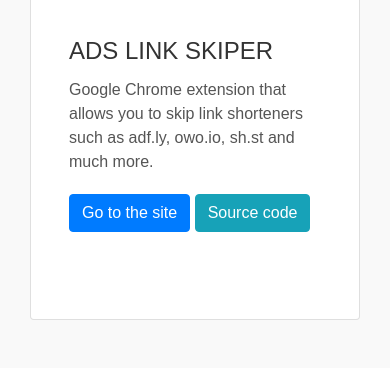
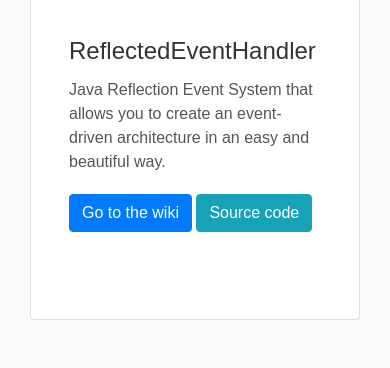
Before and after one commit to nuriofernandez/old-nurio.me, a PHP site: page /projects in a window 390 px wide. Shown: the part 1185-1553 px from the top of the page. Run offline with PHP 8.4, Linux system fonts and the light colour scheme; some libraries are stand-ins or nearby versions; some web fonts are replaced.

Commit message:
Added ReflectedEventHandler as a project

```diff
--- a/src/pages/projects.php
+++ b/src/pages/projects.php
@@ -21,6 +21,12 @@
 
 	<div style="height:50px"></div>
 
+	<!-- START OF 'reflected-event-handler' PROJECT CONTENT -->
+	<?php renderProject('reflected-event-handler', "\t"); ?>
+	<!-- END OF PROJECT CONTENT -->
+
+	<div style="height:50px"></div>
+
 	<!-- START OF 'ads-link-skiper' PROJECT CONTENT -->
 	<?php renderProject('ads-link-skiper', "\t"); ?>
 	<!-- END OF PROJECT CONTENT -->
--- /dev/null
+++ b/src/pages/projects/reflected-event-handler.php
@@ -0,0 +1,21 @@
+<section>
+	<div class="container">
+		<div class="card">
+			<div class="row">
+				<div class="col-md-7">
+					<a href="https://github.com/xXNurioXx/ReflectedEventHandler/wiki" target="_blank">
+						<div class="card-img-bottom img-project-banner" style="color: #fff; min-height: 20rem; height: 100%; background: url('https://i.imgur.com/JpIlG0G.gif') center no-repeat; background-size: cover;"></div>
+					</a>
+				</div>
+				<div class="col-md-5">
+					<div class="card-block" style="padding: 38px; min-height: 20rem;">
+						<h4 class="card-title">ReflectedEventHandler</h4>
+						<p class="card-text">Java Reflection Event System that allows you to create an event-driven architecture in an easy and beautiful way.</p>
+						<a href="https://github.com/xXNurioXx/ReflectedEventHandler/wiki" target="_blank" class="btn btn-primary mt-1">Go to the wiki</a>
+						<a href="https://github.com/xXNurioXx/ReflectedEventHandler" target="_blank" class="btn btn-info mt-1">Source code</a>
+					</div>
+				</div>
+			</div>
+		</div>
+	</div>
+</section>
```
